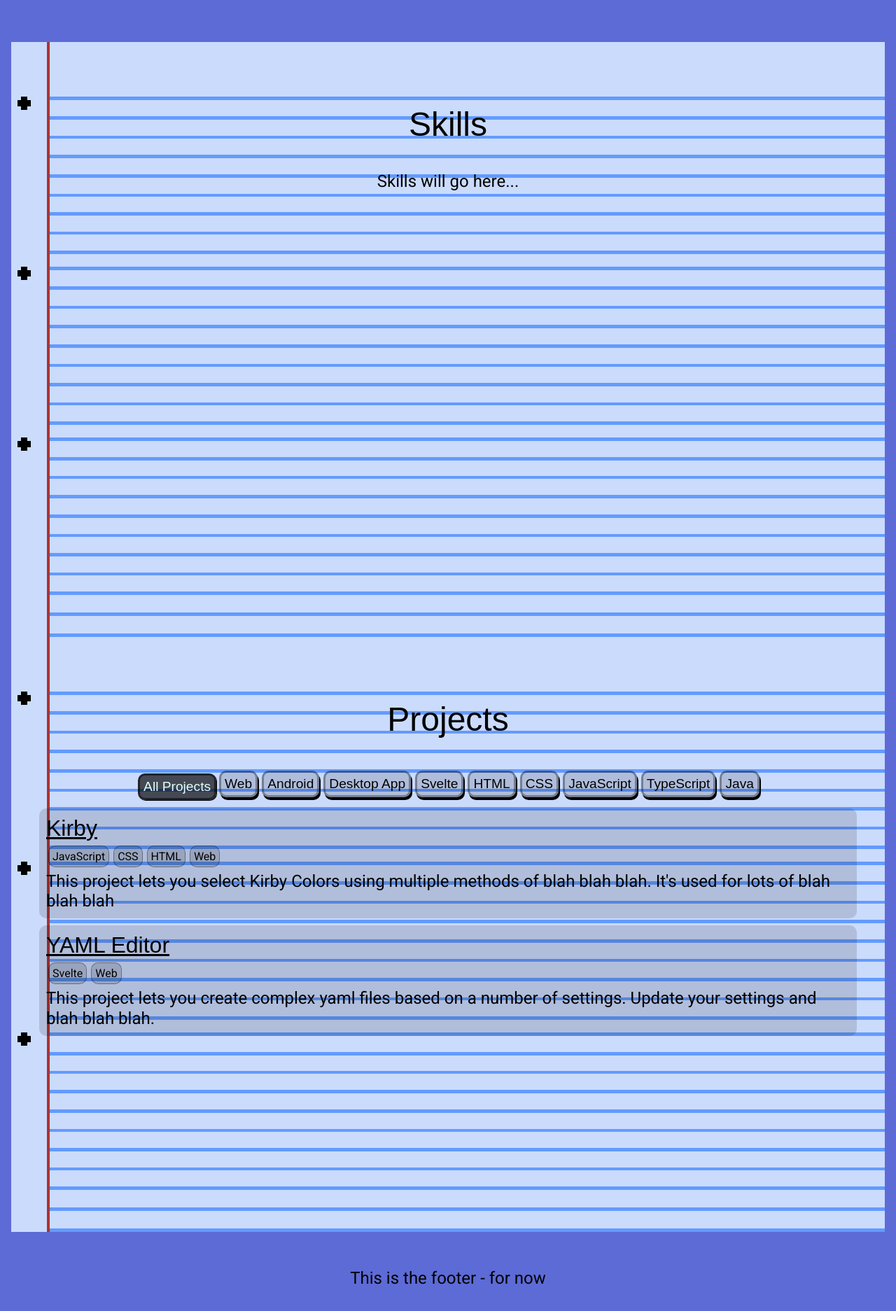
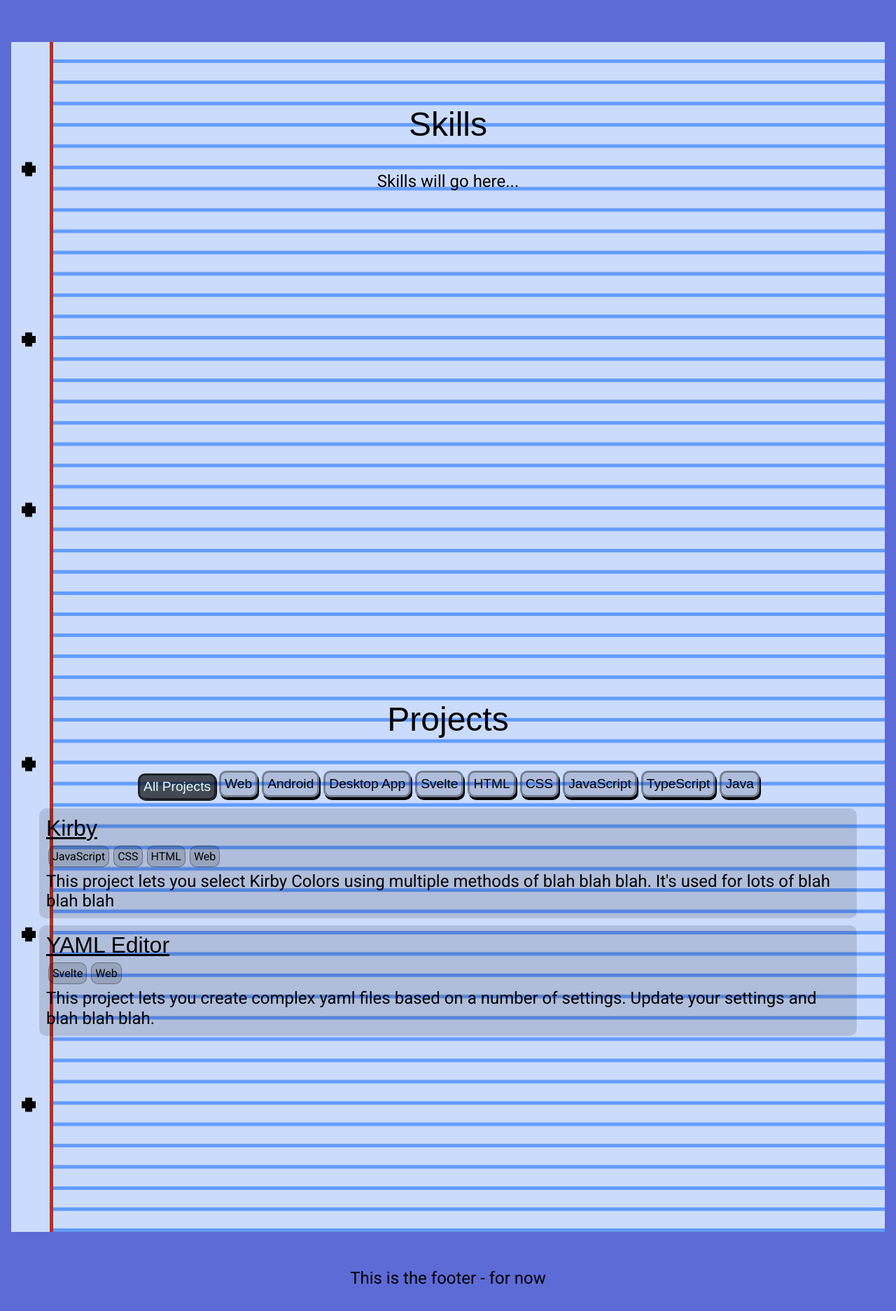
Before and after one commit to sidney-prytherch/Profile-Site, a SvelteKit app: page / in a window 1280 px wide. Shown: the part 1604-3477 px from the top of the page at 70% size. Built offline with nearby package versions, Linux system fonts and the light colour scheme; a web font is replaced by a local one.

Commit message:
Update lined paper to work on more browsers

```diff
--- a/src/routes/+page.svelte
+++ b/src/routes/+page.svelte
@@ -11,7 +11,7 @@
 	import { onMount } from 'svelte';
 	import { currentSectionString } from '$lib/stores/sectionStore';
 
-	let currentSection = 'Home';
+	let currentSection = $state('Home');
 	let introSection: HTMLElement;
 	let aboutSection: HTMLElement;
 	let skillsSection: HTMLElement;
@@ -34,7 +34,11 @@
 	);
 	let rotateSection2in = $derived(Math.min(0, -180 + rotateSection1));
 	let translateYSection2 = $derived(
-		scrollPosition < startScrollSection1 + 2 * threshold ? translateYSection1 - 2 * innerHeight : 0
+		scrollPosition < startScrollSection1 + 1 * threshold
+			? 0
+			: scrollPosition < startScrollSection1 + 2 * threshold
+				? translateYSection1 - 2 * innerHeight
+				: 0
 	);
 
 	let handTop = $derived(innerHeight / 2);
@@ -96,11 +100,11 @@
 	</div>
 </section>
 
-<svelte:document onclick={
-	() => {
-		console.log({scrollPosition, threshold})
-	}
-}/>
+<svelte:document
+	onclick={() => {
+		console.log({ scrollPosition, threshold });
+	}}
+/>
 
 <div class="blank"></div>
 
@@ -147,11 +151,11 @@
 		border-image-outset: 0px 0px 0px 0px;
 		border-image-repeat: round round;
 		border-image-source: url(/src/lib/images/paperBackground.svg); */
-		border-image-slice: 1 6 12 13 fill;
-		border-image-width: 60px 0px 60px 60px;
+		border-image-slice: 72 72 72 72 fill;
+		border-image-width: 60px 60px 60px 60px;
 		border-image-outset: 0px 0px 0px 0px;
 		border-image-repeat: round round;
-		border-image-source: url(/src/lib/images/linedPaper.svg);
+		border-image-source: url(/src/lib/images/linedPaper.png);
 	}
 
 	#skills {
@@ -161,11 +165,11 @@
 		border-image-outset: 0px 0px 0px 0px;
 		border-image-repeat: round round;
 		border-image-source: url(/src/lib/images/paperBackground.svg); */
-		border-image-slice: 1 6 12 13 fill;
-		border-image-width: 60px 0px 60px 60px;
+		border-image-slice: 72 72 72 72 fill;
+		border-image-width: 60px 60px 60px 60px;
 		border-image-outset: 0px 0px 0px 0px;
 		border-image-repeat: round round;
-		border-image-source: url(/src/lib/images/linedPaper.svg);
+		border-image-source: url(/src/lib/images/linedPaper.png);
 	}
 
 	#projects {
@@ -174,11 +178,11 @@
 		border-image-width: 50px 50px 50px 50px;
 		border-image-outset: 0px 0px 0px 0px;
 		border-image-repeat: round round; */
-		border-image-slice: 1 6 12 13 fill;
-		border-image-width: 60px 0px 60px 60px;
+		border-image-slice: 72 72 72 72 fill;
+		border-image-width: 60px 60px 60px 60px;
 		border-image-outset: 0px 0px 0px 0px;
 		border-image-repeat: round round;
-		border-image-source: url(/src/lib/images/linedPaper.svg);
+		border-image-source: url(/src/lib/images/linedPaper.png);
 	}
 
 	#intro {
@@ -286,7 +290,7 @@
 			padding-top: 0px;
 		}
 		.hand {
-			display:none;
+			display: none;
 		}
 	}
 
```
Also changed, not shown: src/lib/images/linedPaper.png (added).
